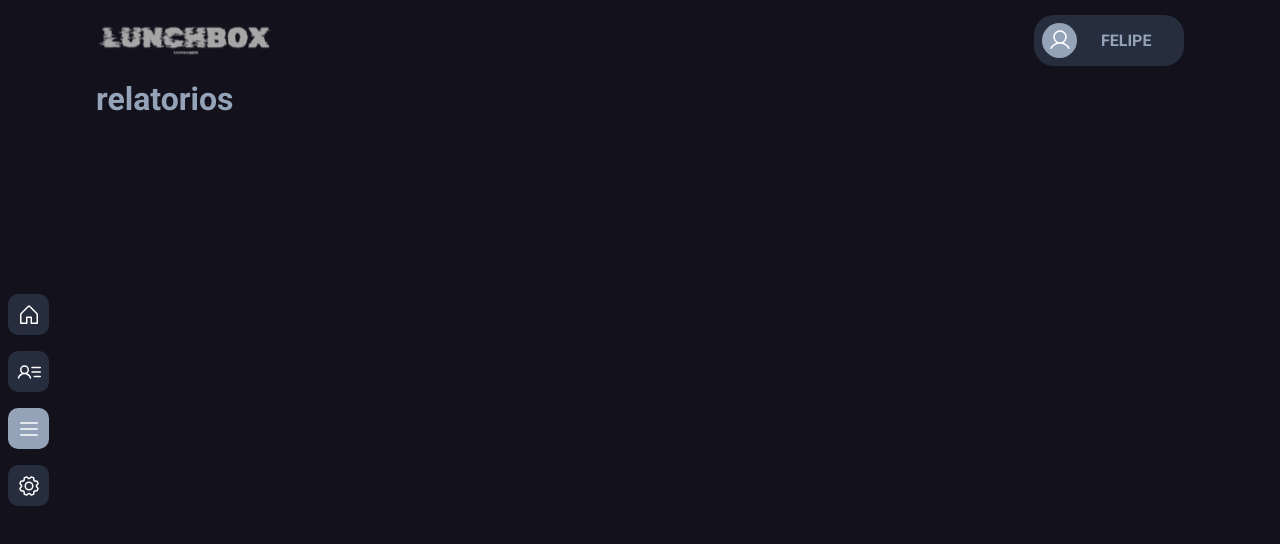
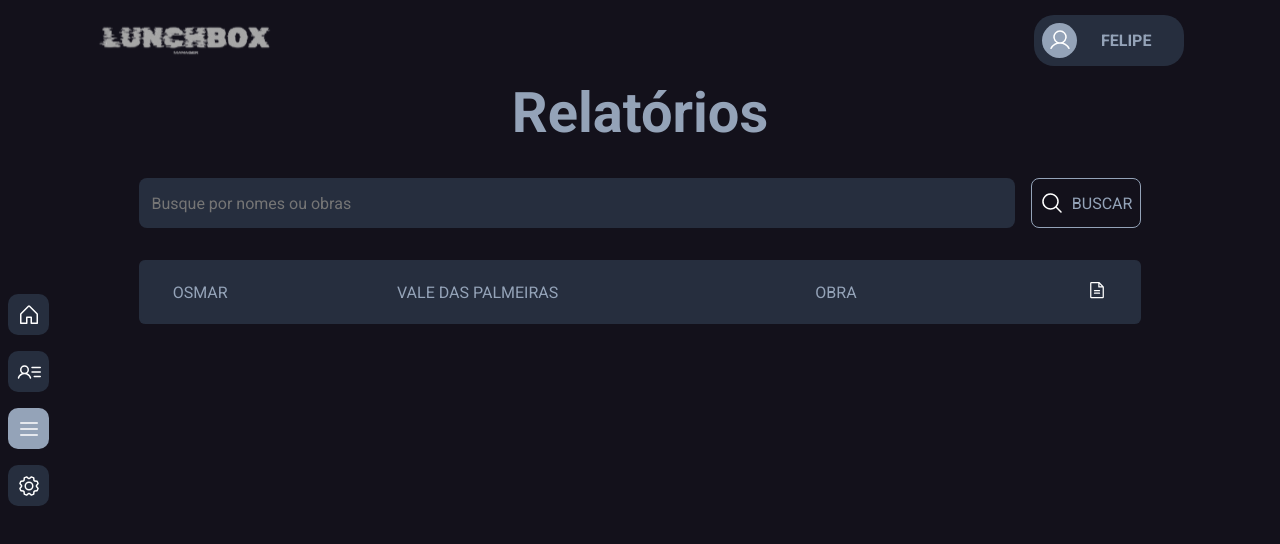
Before and after one commit to FelpFS1/lunchboxProject, a React (Vite) app: page /report in a window 1280 px wide. Shown: the top 544 px of the page. Built offline with nearby package versions, Linux system fonts and the light colour scheme.

Commit message:
feat: Report page interface

```diff
--- a/src/pages/Home/index.tsx
+++ b/src/pages/Home/index.tsx
@@ -15,7 +15,6 @@ export default function Home() {
       <SearchForm>
         <AddlunchButton />
       </SearchForm>
-
       <DataTable>
         <tbody>
           <tr>
--- a/src/pages/Report/index.tsx
+++ b/src/pages/Report/index.tsx
@@ -1,3 +1,25 @@
+import { FileText } from "@phosphor-icons/react";
+import DataTable from "../../components/DataTable";
+import SearchForm from "../../components/SearchForm";
+import * as Styles from "./styles";
+
 export default function WeeklyReport() {
-  return <h1>relatorios</h1>;
+  return (
+    <Styles.ReportContainer>
+      <Styles.ReportTitle>Relatórios</Styles.ReportTitle>
+      <Styles.ReportMain>
+        <SearchForm />
+        <DataTable>
+          <tbody>
+            <td>OSMAR</td>
+            <td>VALE DAS PALMEIRAS</td>
+            <td>OBRA</td>
+            <td>
+              <FileText size={20} />
+            </td>
+          </tbody>
+        </DataTable>
+      </Styles.ReportMain>
+    </Styles.ReportContainer>
+  );
 }
--- a/src/pages/Report/styles.ts
+++ b/src/pages/Report/styles.ts
@@ -0,0 +1,25 @@
+import styled from "styled-components";
+
+export const ReportContainer = styled.div`
+  width: 100%;
+  height: 100%;
+  display: flex;
+  position: relative;
+  flex-direction: column;
+`;
+export const ReportTitle = styled.h1`
+  font-size: 3.5rem;
+  text-align: center;
+`;
+export const ReportMain = styled.div`
+  width: 100%;
+
+  svg {
+    color: ${(props) => props.theme.white};
+    cursor: pointer;
+
+    &:hover {
+      color: ${(props) => props.theme["gray-100"]};
+    }
+  }
+`;
```
